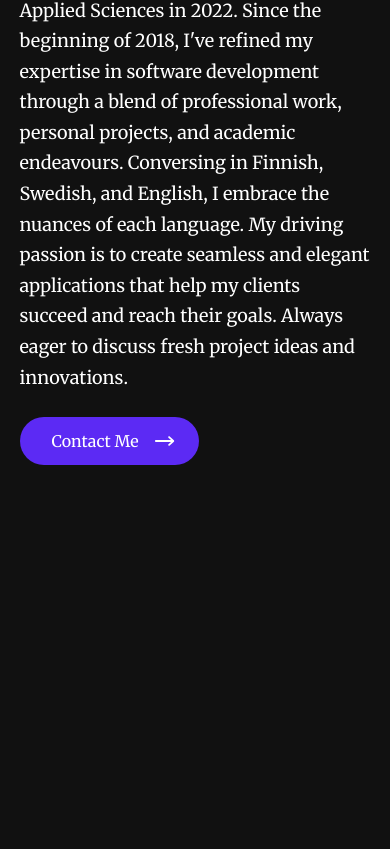
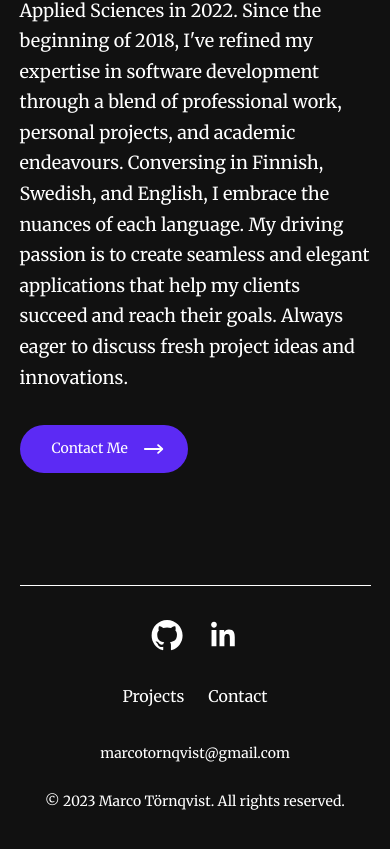
Before and after one commit to marcotornqvist/portfolio-2023, a Next.js app: page / in a window 390 px wide. Shown: the part 2249-3098 px from the top of the page. Before the commit the page ends 2778 px from the top, so only its background shows below. Built offline with nearby package versions, Linux system fonts and the light colour scheme.

Commit message:
add footer

```diff
--- a/app/globals.css
+++ b/app/globals.css
@@ -7,4 +7,8 @@
     /* specify antialiased to get rid of font smoothing */
     @apply font-lora text-white antialiased focus-visible:outline-purple;
   }
+
+  a {
+    @apply hover:text-purple-hover transition-colors duration-200;
+  }
 }
--- a/app/layout.tsx
+++ b/app/layout.tsx
@@ -3,6 +3,7 @@ import { Lora, Merriweather } from 'next/font/google';
 import './globals.css';
 import { FC } from 'react';
 import Navbar from 'components/layout/navbar';
+import Footer from 'components/layout/footer';
 
 const lora = Lora({
   subsets: ['latin'],
@@ -33,6 +34,7 @@ const RootLayout: FC<{
         <main className="flex min-h-[calc(100svh-3.5rem)] flex-col items-center md:min-h-[calc(100svh-4.5rem)]">
           {children}
         </main>
+        <Footer />
       </body>
     </html>
   );
--- a/components/cta.tsx
+++ b/components/cta.tsx
@@ -37,11 +37,12 @@ const CTA: FC<Props> = ({
               alt={alt}
               fill
               quality={85}
-              className="rounded-full" // Ensure the image is below the overlay
+              className="rounded-full"
+              sizes="(min-width: 768px) 128px, 96px"
             />
           </div>
         )}
-        <div className="flex flex-col gap-6 md:gap-8">
+        <div className="flex flex-col gap-8 md:gap-10">
           <div className="flex flex-col gap-5">
             <Heading
               headingLevel={headingLevel}
--- /dev/null
+++ b/components/layout/footer.tsx
@@ -0,0 +1,81 @@
+'use client';
+
+// components/Footer.js
+import Link from 'next/link';
+import Image from 'next/image';
+import { siteConfig } from 'config/site';
+import clsx from 'clsx';
+import { usePathname } from 'next/navigation';
+
+const Footer = () => {
+  const pathname = usePathname();
+
+  return (
+    <footer className="py-12 lg:py-20">
+      <div className="container mx-auto">
+        <div className="flex flex-col items-center gap-6 border-t border-b-lightgrey pt-8 lg:flex-row lg:justify-between">
+          <div className="flex flex-col justify-center gap-6 lg:order-3 lg:flex-row lg:gap-4">
+            <div className="flex w-full items-center justify-center gap-6 lg:order-2">
+              <Link
+                href={siteConfig.socials.github}
+                target="_blank"
+                rel="noopener noreferrer"
+              >
+                <Image
+                  src="/assets/icons/github.svg"
+                  alt="GitHub"
+                  width={32}
+                  height={32}
+                />
+              </Link>
+              <Link
+                href={siteConfig.socials.linkedin}
+                target="_blank"
+                rel="noopener noreferrer"
+              >
+                <Image
+                  src="/assets/icons/linkedin.svg"
+                  alt="LinkedIn"
+                  width={32}
+                  height={32}
+                  className="!fill-purple"
+                />
+              </Link>
+            </div>
+            <div className="flex items-center lg:order-1">
+              <Link
+                href="/projects"
+                className={clsx(
+                  'text-regular-normal px-3 py-2 lg:px-4',
+                  // pathname === '/projects' && '!text-white',
+                )}
+              >
+                Projects
+              </Link>
+              <Link
+                href="/contact"
+                className={clsx(
+                  'text-regular-normal px-3 py-2 lg:px-4',
+                  // pathname === '/projects' && '!text-white',
+                )}
+              >
+                Contact
+              </Link>
+            </div>
+          </div>
+          <Link
+            href="mailto:marcotornqvist@gmail.com"
+            className="text-small-normal xl:text-regular-normal lg:order-1"
+          >
+            marcotornqvist@gmail.com
+          </Link>
+          <span className="text-small-normal xl:text-regular-normal lg:order-2">
+            © 2023 Marco Törnqvist. All rights reserved.
+          </span>
+        </div>
+      </div>
+    </footer>
+  );
+};
+
+export default Footer;
--- a/components/layout/navbar.tsx
+++ b/components/layout/navbar.tsx
@@ -2,20 +2,21 @@
 
 import React from 'react';
 import Link from 'next/link';
-import DropdownMenu from 'components/layout/dropdown-menu';
 import { usePathname } from 'next/navigation';
 import clsx from 'clsx';
+import Menu from 'components/layout/menu';
+import { siteConfig } from 'config/site';
 
 const links = [
   { href: '/projects', text: 'Projects' },
   { href: '/contact', text: 'Contact' },
   {
-    href: 'https://www.linkedin.com/in/marco-t%C3%B6rnqvist-2b6211129/',
+    href: siteConfig.socials.linkedin,
     text: 'LinkedIn',
     isExternal: true,
   },
   {
-    href: 'https://github.com/marcotornqvist',
+    href: siteConfig.socials.github,
     text: 'Github',
     isExternal: true,
   },
@@ -29,12 +30,12 @@ const Navbar = () => {
       <div className="container flex items-center justify-between">
         <Link
           href="/"
-          className={`hover:text-purple-hover text-heading-6 -ml-4 p-2 text-white transition-colors duration-200`}
+          className={`text-heading-6 -ml-4 p-2 text-white`}
           aria-current={pathname === '/' ? 'page' : undefined}
         >
           Marco Törnqvist
         </Link>
-        <DropdownMenu />
+        <Menu />
         <ul className="hidden flex-row md:flex">
           {links.map((link, index) => (
             <li
@@ -45,7 +46,7 @@ const Navbar = () => {
                 href={link.href}
                 target={link.isExternal ? '_blank' : undefined}
                 className={clsx(
-                  'hover:text-purple-hover text-grey text-regular-normal px-4 py-2 transition-colors duration-200',
+                  ' text-grey text-regular-normal px-4 py-2',
                   pathname === link.href && '!text-white',
                 )}
                 aria-current={pathname === link.href ? 'page' : undefined}
--- a/components/ui/button.tsx
+++ b/components/ui/button.tsx
@@ -6,8 +6,8 @@ import clsx from 'clsx';
 
 const buttonVariants = cva(
   clsx(
-    'flex items-center gap-4  bg-purple w-fit py-3 pr-6 pl-8 h-12 rounded-full text-regular-normal',
-    'hover:bg-purple-hover transition-colors duration-200',
+    'flex items-center gap-4 bg-purple w-fit py-3 pr-6 pl-8 h-12 md:h-14 rounded-full text-small-normal md:text-regular-normal',
+    'hover:bg-purple-hover hover:text-white transition-colors duration-200',
     'focus-visible:outline focus-visible:outline-2 focus-visible:outline-offset-4 focus-visible:outline-purple',
   ),
   {
--- a/config/site.ts
+++ b/config/site.ts
@@ -1,14 +1,21 @@
 export type SiteConfig = {
   name: string;
   url: string;
+  socials: {
+    linkedin: string;
+    github: string;
+  };
   // ogImage: string;
 };
 
 export const siteConfig: SiteConfig = {
-  name: "Marco Törnqvist",
+  name: 'Marco Törnqvist',
   url:
-    process.env.NODE_ENV === "production"
-      ? "https://www.marcotornqvist.com/"
-      : "http://localhost:3000",
-  // ogImage: "/og-image.png",
+    process.env.NODE_ENV === 'production'
+      ? 'https://www.marcotornqvist.com/'
+      : 'http://localhost:3000',
+  socials: {
+    linkedin: 'https://www.linkedin.com/in/marco-t%C3%B6rnqvist-2b6211129/',
+    github: 'https://github.com/marcotornqvist',
+  },
 };
--- a/tailwind.config.ts
+++ b/tailwind.config.ts
@@ -16,7 +16,7 @@ const config: Config = {
       white: '#FFFFFF',
       black: '#000000',
       lightgrey: '#F4F4F4',
-      grey: '#D3D3D3',
+      grey: '#D9D9D9',
       eerieblack: '#111111',
       purple: {
         DEFAULT: '#5C2AF4',
@@ -195,6 +195,13 @@ const config: Config = {
           'font-family': 'var(--font-merriweather)',
         },
 
+        '.text-small-normal': {
+          fontSize: '0.875rem',
+          lineHeight: '170%',
+          fontWeight: '400',
+          'font-family': 'var(--font-merriweather)',
+        },
+
         '.container': {
           minWidth: '100%',
           margin: '0 auto',
```
Also changed, not shown: components/layout/menu.tsx (renamed from components/layout/dropdown-menu.tsx), public/assets/icons/github.svg (added), public/assets/icons/linkedin.svg (added).
